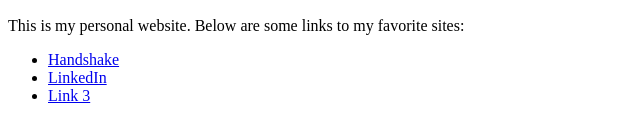
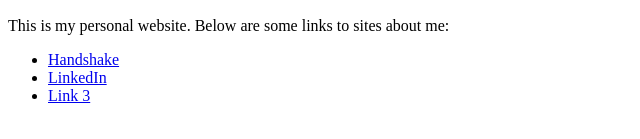
Before and after one commit to Abamant/SiteB.github.io, a plain HTML site: page index.html in a window 1280 px wide. Shown: the part 383-522 px from the top of the page, 0-640 px from the left. Drawn offline with Linux system fonts and the light colour scheme.

Commit message:
Update index.html

```diff
--- a/index.html
+++ b/index.html
@@ -12,7 +12,7 @@
 <body>
     <h1>Welcome!</h1>
     <img src="Me.jpg" alt="Picture of me" width="300px">
-    <p>This is my personal website. Below are some links to my favorite sites:</p>
+    <p>This is my personal website. Below are some links to sites about me:</p>
     <ul>
         <li><a href="https://utep.joinhandshake.com/profiles/52596219" target="_blank">Handshake</a></li>
         <li><a href="https://www.linkedin.com/in/isaac-basurto-703827236" target="_blank">LinkedIn</a></li>
```
